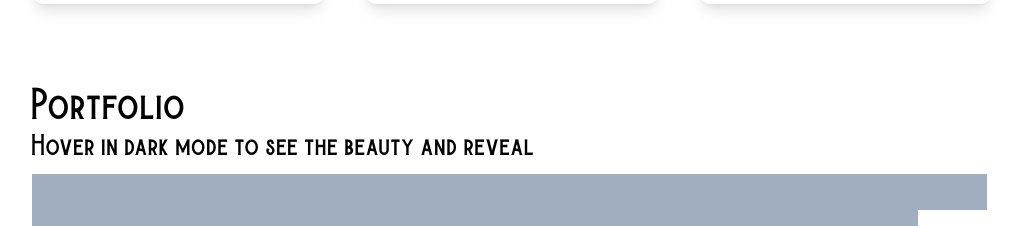
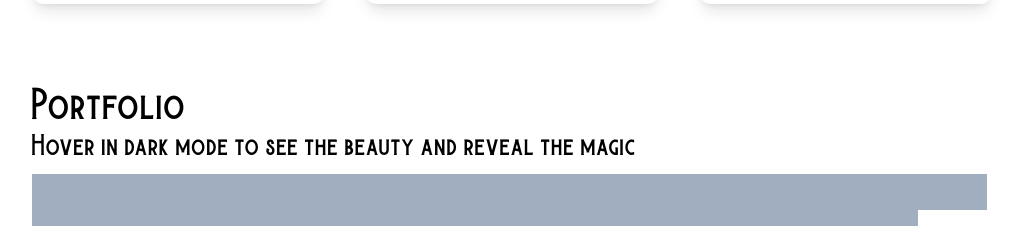
Before and after one commit to ayanbaksi/mypo, a React (Vite) app: page / in a window 1280 px wide. Shown: the part 1940-2166 px from the top of the page, without its empty margins (128-1151 px from the left). Built offline with nearby package versions, Linux system fonts and the light colour scheme; a web font is replaced by a local one.

Commit message:
hey there

```diff
--- a/src/component/Index.jsx
+++ b/src/component/Index.jsx
@@ -156,7 +156,7 @@ export default function Index() {
         <div>
   <h3 className="text-4xl font-burtons py-1 dark:text-white">Portfolio</h3>
   <h1 className="font-burtons text-2xl pb-3">
-    Hover in dark mode to see the beauty and reveal
+    Hover in dark mode to see the beauty and reveal the magic
   </h1>
   <p className="text-md py-2  leading-8 dark:spoiler spoiler">
     Since the beginning of my journey as a web developer,
```
